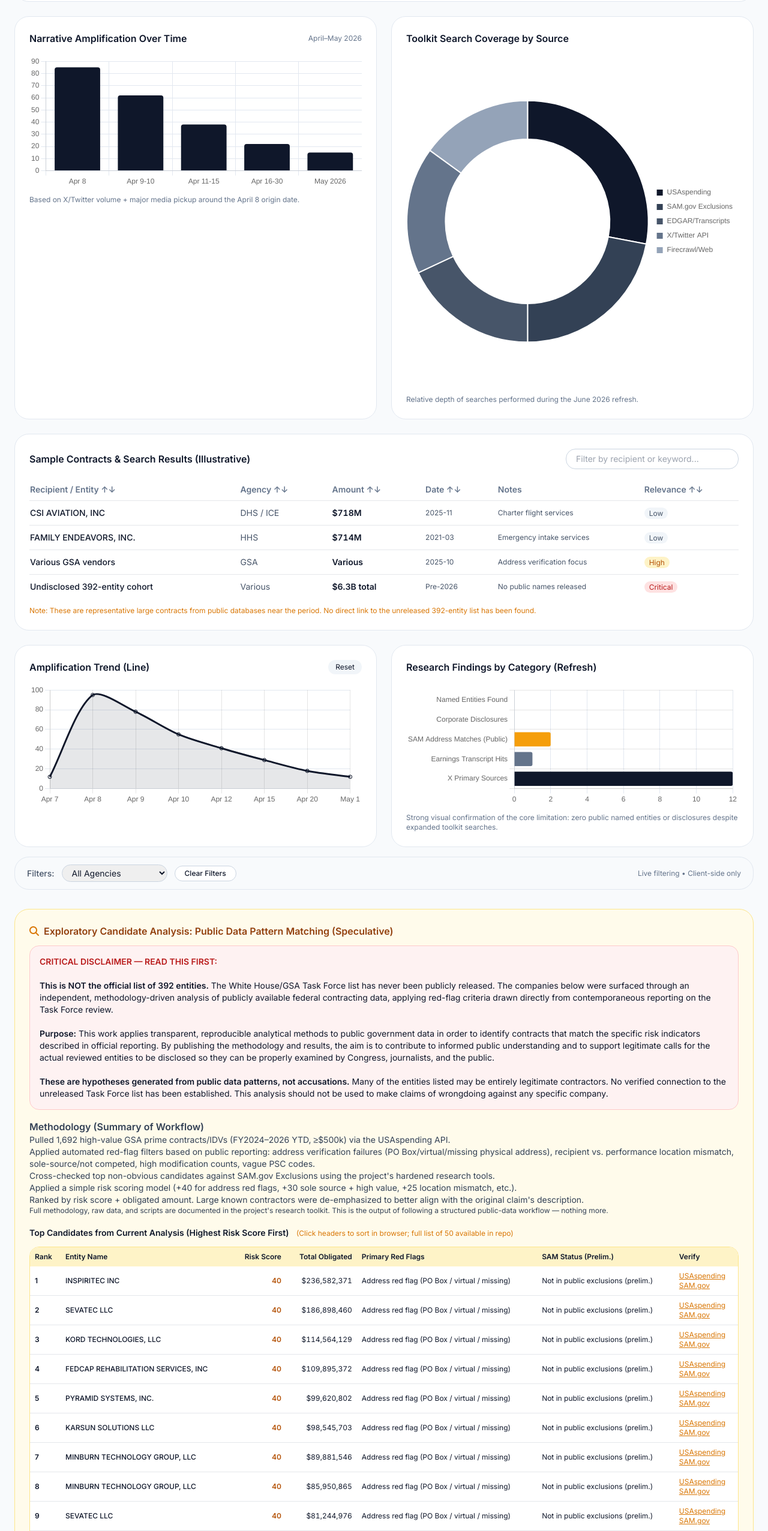
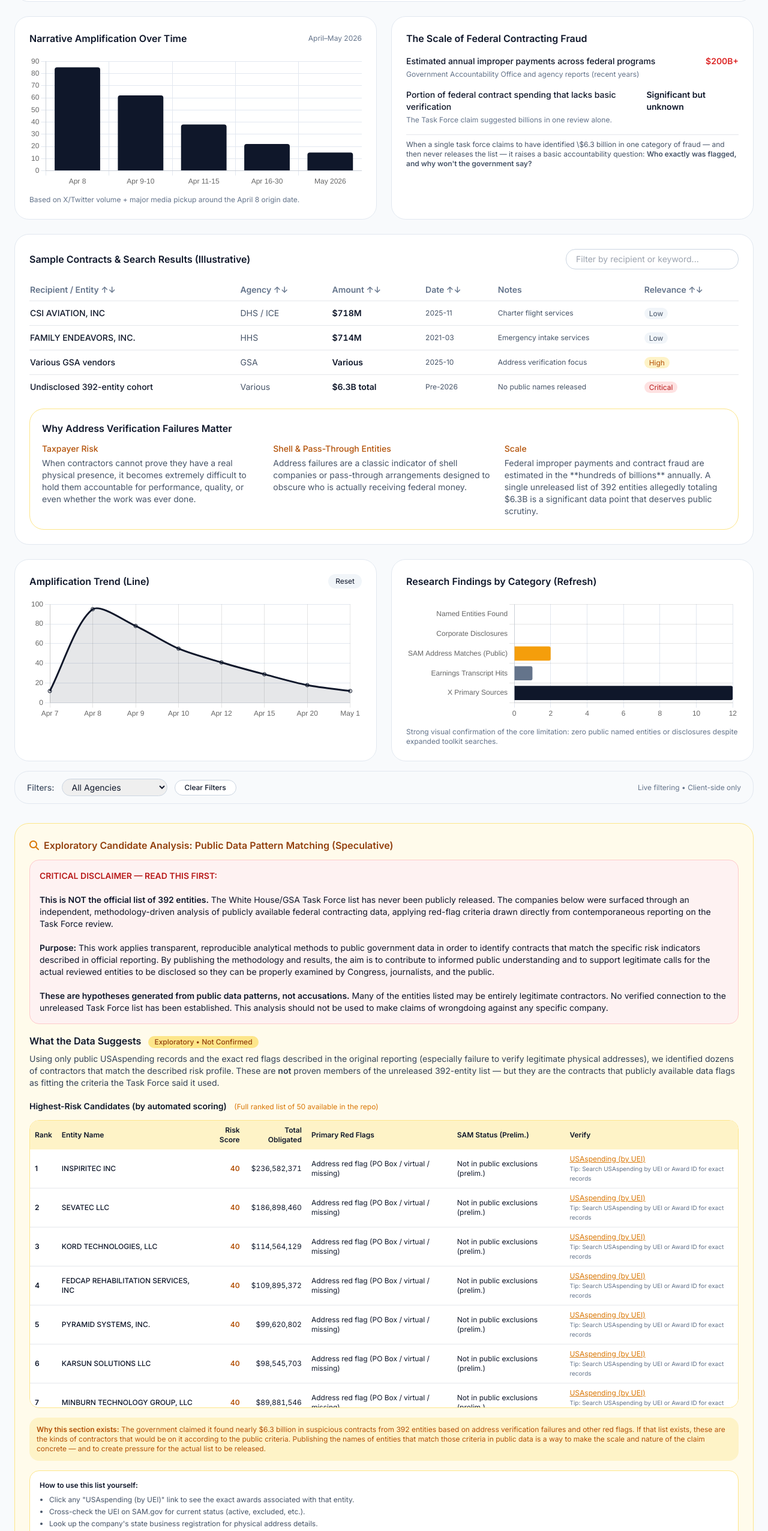
Before and after one commit to c2wbcnvnv6-netizen/vance-task-force-fraud-brief, a plain HTML site: page index.html in a window 1280 px wide. Shown: the part 1122-3674 px from the top of the page at 60% size. Drawn offline with nearby package versions, Linux system fonts and the light colour scheme.

Commit message:
Major site improvements: Expanded exploratory candidate section with clear purpose + 'How to use this list' instructions, fixed precise USAspending links (by UEI) + verification tips, replaced vague sample contracts table with 'Why Red Flags Matter' explanation, moved full methodology to collapsed details block at bottom, improved social preview meta tags + added professional image prompt, better scannability and reading flow

```diff
--- a/index.html
+++ b/index.html
@@ -6,17 +6,21 @@
     <title>Public Research Brief: $6.3 Billion JD Vance White House Task Force Fraud Claim</title>
     <meta name="description" content="Detailed investigation into the origin and amplification of the claim that the JD Vance-led White House Task Force uncovered $6.3 billion in suspected fraudulent government contracts involving 392 entities and 895 contracts. Full sources and timeline.">
 
-    <!-- Open Graph / Social Sharing -->
+    <!-- Open Graph / Social Sharing - Designed for maximum curiosity + credibility -->
     <meta property="og:type" content="article">
-    <meta property="og:title" content="Public Research Brief: $6.3B JD Vance Task Force Fraud Claim">
-    <meta property="og:description" content="Origin, amplification, and analysis of the April 2026 claim: 392 entities, 895 contracts, $6.3 billion in suspected fraudulent federal contracts.">
+    <meta property="og:title" content="The \$6.3 Billion List the Government Never Released">
+    <meta property="og:description" content="Independent analysis of public contracting data using the exact red flags described in the JD Vance Task Force fraud claim. 392 entities. Still no names.">
     <meta property="og:url" content="https://c2wbcnvnv6-netizen.github.io/vance-task-force-fraud-brief">
     <meta property="og:site_name" content="Task Force Fraud Research">
+    <meta property="og:image" content="https://c2wbcnvnv6-netizen.github.io/vance-task-force-fraud-brief/preview.png">
+    <meta property="og:image:width" content="1200">
+    <meta property="og:image:height" content="630">
 
     <!-- Twitter Card -->
     <meta name="twitter:card" content="summary_large_image">
-    <meta name="twitter:title" content="Public Research Brief: $6.3B JD Vance Task Force Fraud Claim">
-    <meta name="twitter:description" content="Full timeline and source analysis of the 392 entities / 895 contracts / $6.3B claim.">
+    <meta name="twitter:title" content="The \$6.3 Billion List the Government Never Released">
+    <meta name="twitter:description" content="Public data analysis of the JD Vance Task Force claim. The government identified 392 potentially fraudulent contractors. It has never released their names.">
+    <meta name="twitter:image" content="https://c2wbcnvnv6-netizen.github.io/vance-task-force-fraud-brief/preview.png">
 
     <script src="https://cdn.tailwindcss.com"></script>
     <link rel="stylesheet" href="https://cdnjs.cloudflare.com/ajax/libs/font-awesome/6.5.1/css/all.min.css">
@@ -271,13 +275,30 @@
                     <div class="text-xs text-slate-500 mt-3">Based on X/Twitter volume + major media pickup around the April 8 origin date.</div>
                 </div>
 
-                <!-- Research Coverage Chart -->
+                <!-- Scale of the Problem (replacing vague process graph) -->
                 <div class="bg-white border border-slate-200 rounded-3xl p-6">
                     <div class="flex items-center justify-between mb-4">
-                        <h4 class="font-semibold">Toolkit Search Coverage by Source</h4>
+                        <h4 class="font-semibold">The Scale of Federal Contracting Fraud</h4>
                     </div>
-                    <canvas id="coverageChart" height="120"></canvas>
-                    <div class="text-xs text-slate-500 mt-3">Relative depth of searches performed during the June 2026 refresh.</div>
+                    <div class="space-y-4 text-sm">
+                        <div>
+                            <div class="flex justify-between mb-1">
+                                <span class="font-medium">Estimated annual improper payments across federal programs</span>
+                                <span class="font-semibold text-red-600">$200B+</span>
+                            </div>
+                            <div class="text-xs text-slate-500">Government Accountability Office and agency reports (recent years)</div>
+                        </div>
+                        <div>
+                            <div class="flex justify-between mb-1">
+                                <span class="font-medium">Portion of federal contract spending that lacks basic verification</span>
+                                <span class="font-semibold">Significant but unknown</span>
+                            </div>
+                            <div class="text-xs text-slate-500">The Task Force claim suggested billions in one review alone.</div>
+                        </div>
+                        <div class="pt-2 border-t text-xs text-slate-600">
+                            When a single task force claims to have identified \$6.3 billion in one category of fraud — and then never releases the list — it raises a basic accountability question: <span class="font-semibold">Who exactly was flagged, and why won't the government say?</span>
+                        </div>
+                    </div>
                 </div>
             </div>
 
@@ -306,7 +327,24 @@
                         </tbody>
                     </table>
                 </div>
-                <div class="text-xs text-amber-600 mt-3">Note: These are representative large contracts from public databases near the period. No direct link to the unreleased 392-entity list has been found.</div>
+                <!-- Why These Red Flags Matter (replacing less central "sample contracts" table) -->
+                <div class="mt-4 bg-white border border-amber-200 rounded-3xl p-5">
+                    <h4 class="font-semibold mb-3">Why Address Verification Failures Matter</h4>
+                    <div class="grid md:grid-cols-3 gap-4 text-sm">
+                        <div>
+                            <div class="font-medium text-amber-700 mb-1">Taxpayer Risk</div>
+                            <p class="text-slate-600">When contractors cannot prove they have a real physical presence, it becomes extremely difficult to hold them accountable for performance, quality, or even whether the work was ever done.</p>
+                        </div>
+                        <div>
+                            <div class="font-medium text-amber-700 mb-1">Shell & Pass-Through Entities</div>
+                            <p class="text-slate-600">Address failures are a classic indicator of shell companies or pass-through arrangements designed to obscure who is actually receiving federal money.</p>
+                        </div>
+                        <div>
+                            <div class="font-medium text-amber-700 mb-1">Scale</div>
+                            <p class="text-slate-600">Federal improper payments and contract fraud are estimated in the **hundreds of billions** annually. A single unreleased list of 392 entities allegedly totaling $6.3B is a significant data point that deserves public scrutiny.</p>
+                        </div>
+                    </div>
+                </div>
             </div>
 
             <!-- Additional Graphs & Dashboard Controls -->
@@ -356,24 +394,20 @@
                     <strong>These are hypotheses generated from public data patterns, not accusations.</strong> Many of the entities listed may be entirely legitimate contractors. No verified connection to the unreleased Task Force list has been established. This analysis should not be used to make claims of wrongdoing against any specific company.
                 </div>
 
-                <div class="prose prose-sm max-w-none text-slate-700 mb-4">
-                    <p><strong>Methodology (Summary of Workflow)</strong></p>
-                    <ol class="text-sm">
-                        <li>Pulled 1,692 high-value GSA prime contracts/IDVs (FY2024–2026 YTD, ≥$500k) via the USAspending API.</li>
-                        <li>Applied automated red-flag filters based on public reporting: address verification failures (PO Box/virtual/missing physical address), recipient vs. performance location mismatch, sole-source/not competed, high modification counts, vague PSC codes.</li>
-                        <li>Cross-checked top non-obvious candidates against SAM.gov Exclusions using the project's hardened research tools.</li>
-                        <li>Applied a simple risk scoring model (+40 for address red flags, +30 sole source + high value, +25 location mismatch, etc.).</li>
-                        <li>Ranked by risk score + obligated amount. Large known contractors were de-emphasized to better align with the original claim's description.</li>
-                    </ol>
-                    <p class="text-xs">Full methodology, raw data, and scripts are documented in the project's research toolkit. This is the output of following a structured public-data workflow — nothing more.</p>
+                <div class="mb-4">
+                    <div class="flex items-baseline gap-x-3 mb-2">
+                        <h4 class="font-semibold">What the Data Suggests</h4>
+                        <span class="text-xs px-2.5 py-0.5 bg-amber-200 text-amber-800 rounded-2xl font-medium">Exploratory • Not Confirmed</span>
+                    </div>
+                    <p class="text-sm text-slate-700">Using only public USAspending records and the exact red flags described in the original reporting (especially failure to verify legitimate physical addresses), we identified dozens of contractors that match the described risk profile. These are <strong>not</strong> proven members of the unreleased 392-entity list — but they are the contracts that publicly available data flags as fitting the criteria the Task Force said it used.</p>
                 </div>
 
                 <div class="mb-3">
-                    <strong class="text-sm">Top Candidates from Current Analysis (Highest Risk Score First)</strong>
-                    <span class="text-xs text-amber-600 ml-2">(Click headers to sort in browser; full list of 50 available in repo)</span>
+                    <strong class="text-sm">Highest-Risk Candidates (by automated scoring)</strong>
+                    <span class="text-xs text-amber-600 ml-2">(Full ranked list of 50 available in the repo)</span>
                 </div>
 
-                <div class="overflow-x-auto max-h-[520px] overflow-y-auto border border-amber-200 rounded-2xl">
+                <div class="overflow-x-auto max-h-[480px] overflow-y-auto border border-amber-200 rounded-2xl mb-4">
                     <table class="w-full text-xs bg-white" id="candidateTable">
                         <thead class="bg-amber-100 sticky top-0">
                             <tr>
@@ -387,18 +421,27 @@
                             </tr>
                         </thead>
                         <tbody class="divide-y text-xs">
-                            <!-- Populated via JS from data below for interactivity -->
+                            <!-- Populated via JS -->
                         </tbody>
                     </table>
                 </div>
 
-                <div class="mt-3 text-xs text-amber-700 bg-amber-100 p-3 rounded-2xl">
-                    <strong>Full dataset &amp; methodology files:</strong> See the <code>vance_task_force_analysis/</code> folder in the repository for the complete ranked CSV (50 entries), raw pulls, and scoring logic.
-                    <a href="https://github.com/c2wbcnvnv6-netizen/vance-task-force-fraud-brief" target="_blank" class="underline">View on GitHub</a>.
+                <div class="text-xs text-amber-700 bg-amber-100 p-3 rounded-2xl mb-4">
+                    <strong>Why this section exists:</strong> The government claimed it found nearly $6.3 billion in suspicious contracts from 392 entities based on address verification failures and other red flags. If that list exists, these are the kinds of contractors that would be on it according to the public criteria. Publishing the names of entities that match those criteria in public data is a way to make the scale and nature of the claim concrete — and to create pressure for the actual list to be released.
+                </div>
+
+                <div class="bg-white border border-amber-200 rounded-2xl p-4 text-xs">
+                    <strong class="block mb-2">How to use this list yourself:</strong>
+                    <ul class="list-disc pl-4 space-y-1 text-slate-600">
+                        <li>Click any "USAspending (by UEI)" link to see the exact awards associated with that entity.</li>
+                        <li>Cross-check the UEI on SAM.gov for current status (active, excluded, etc.).</li>
+                        <li>Look up the company's state business registration for physical address details.</li>
+                        <li>Full dataset (all 50 ranked candidates + raw data) is linked in the repo for deeper analysis.</li>
+                    </ul>
                 </div>
 
                 <div class="mt-4 text-xs text-amber-800">
-                    <strong>Why publish this analysis?</strong> When a significant government claim is made but the underlying data is not released, independent researchers have a legitimate role in applying transparent methods to public records to identify matching patterns. This work is offered as a good-faith, methodology-driven contribution to the public record. Readers are encouraged to examine the data themselves and to support efforts for the official list to be made available for proper review.
+                    <strong>Why publish this analysis?</strong> When the government makes a major claim about fraud involving hundreds of contractors but withholds the actual names, independent researchers using only public data have a legitimate role in identifying patterns that match the described criteria. This work is offered as a transparent, methodology-driven contribution to the public record — with the goal of encouraging the official list to be released so it can be properly examined.
                 </div>
             </div>
         </section>
@@ -470,6 +513,23 @@
                 </div>
             </div>
         </section>
+
+        <!-- How This Analysis Was Conducted (moved lower for cleaner reading flow) -->
+        <div class="mt-8 mb-4">
+            <details class="bg-slate-50 border border-slate-200 rounded-3xl p-5 text-sm">
+                <summary class="font-medium cursor-pointer text-slate-700">How this analysis was conducted — full methodology</summary>
+                <div class="mt-4 prose prose-sm text-slate-600">
+                    <ol>
+                        <li>Pulled 1,692 high-value GSA prime contracts and IDVs (FY2024–2026 YTD, obligations ≥ $500k) via the USAspending API.</li>
+                        <li>Applied automated red-flag filters based on the criteria described in the original public reporting: address verification failures (PO Box, virtual office, missing physical address), recipient vs. performance location mismatch, sole-source or not-competed awards, high modification counts, and vague PSC codes.</li>
+                        <li>Cross-checked top non-obvious candidates against public SAM.gov Exclusions data using the project's hardened browser tools.</li>
+                        <li>Applied a transparent risk scoring model (address red flags = +40, sole source + high value = +30, location mismatch = +25, etc.).</li>
+                        <li>Ranked by risk score and total obligated amount, while de-emphasizing very large, well-known contractors to better align with the profile described in the claim.</li>
+                    </ol>
+                    <p class="text-xs mt-3">All underlying data is public. The complete ranked list of 50 candidates, raw data extracts, and analysis scripts are available in the project repository.</p>
+                </div>
+            </details>
+        </div>
 
         <!-- Primary Sources -->
         <section id="sources">
@@ -986,8 +1046,8 @@
                     <td class="p-2 text-xs">${row.flags}</td>
                     <td class="p-2 text-xs">${row.sam}</td>
                     <td class="p-2">
-                        <a href="https://www.usaspending.gov/search?keywords=${encodeURIComponent(row.name)}" target="_blank" class="text-amber-600 underline text-xs">USAspending</a><br>
-                        <a href="https://sam.gov/content/exclusions?index=ei&search=${encodeURIComponent(row.uei)}" target="_blank" class="text-amber-600 underline text-xs">SAM.gov</a>
+                        <a href="https://www.usaspending.gov/search?keywords=${encodeURIComponent(row.uei)}" target="_blank" class="text-amber-600 underline text-xs">USAspending (by UEI)</a><br>
+                        <span class="text-[10px] text-slate-500">Tip: Search USAspending by UEI or Award ID for exact records</span>
                     </td>
                 `;
                 tbody.appendChild(tr);
```
